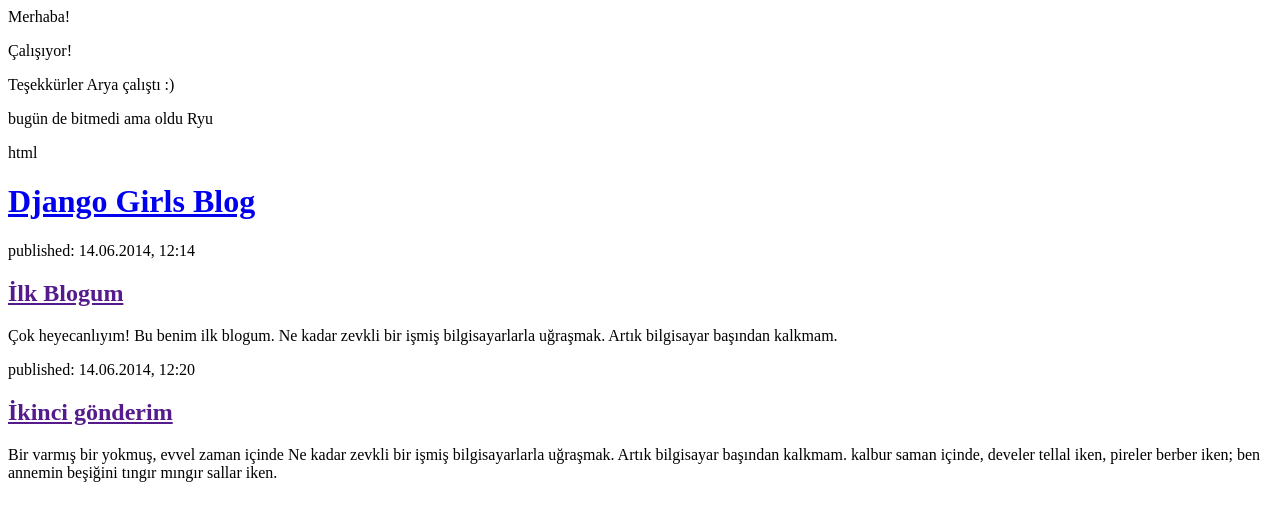
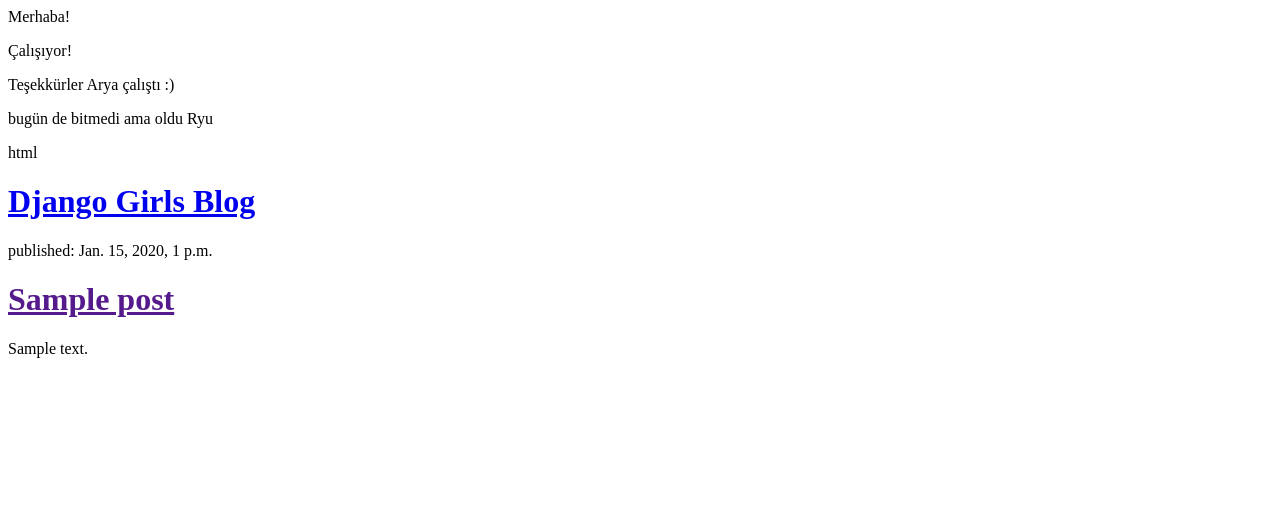
Before and after one commit to llnallna/my-first-blog, a Django app: page / in a window 1280 px wide. Shown: the top 521 px of the page. Run offline with Django 3.2, Linux system fonts and the light colour scheme; tables that the repository leaves empty hold one stand-in row (values such as "Sample post").

Commit message:
veritabanından gönderileri göstermek için template'ler degistirildi.

```diff
--- a/blog/templates/blog/post_list.html
+++ b/blog/templates/blog/post_list.html
@@ -20,16 +20,13 @@
         <div>
             <h1><a href="/">Django Girls Blog</a></h1>
         </div>
-        <div>
-            <p>published: 14.06.2014, 12:14</p>
-            <h2><a href="">İlk Blogum</a></h2>
-            <p>Çok heyecanlıyım! Bu benim ilk blogum. Ne kadar zevkli bir işmiş bilgisayarlarla uğraşmak. Artık bilgisayar başından kalkmam. </p>
-        </div>
+{% for post in posts %}
+    <div>
+        <p>published: {{ post.published_date }}</p>
+        <h1><a href="">{{ post.title }}</a></h1>
+        <p>{{ post.text|linebreaksbr }}</p>
+    </div>
+{% endfor %}
 
-        <div>
-            <p>published: 14.06.2014, 12:20</p>
-            <h2><a href="">İkinci gönderim</a></h2>
-            <p>Bir varmış bir yokmuş, evvel zaman içinde Ne kadar zevkli bir işmiş bilgisayarlarla uğraşmak. Artık bilgisayar başından kalkmam. kalbur saman içinde, develer tellal iken, pireler berber iken; ben annemin beşiğini tıngır mıngır sallar iken.</p>
-        </div>
     </body>
 </html>
--- a/blog/views.py
+++ b/blog/views.py
@@ -1,5 +1,9 @@
 from django.shortcuts import render
+from django.utils import timezone
+from .models import Post
+
 
 # Create your views here.
 def post_list(request):
-	return render(request, "blog/post_list.html", {})
+	posts = Post.objects.filter(published_date__lte=timezone.now()).order_by("published_date")
+	return render(request, "blog/post_list.html", {"posts": posts})
```
